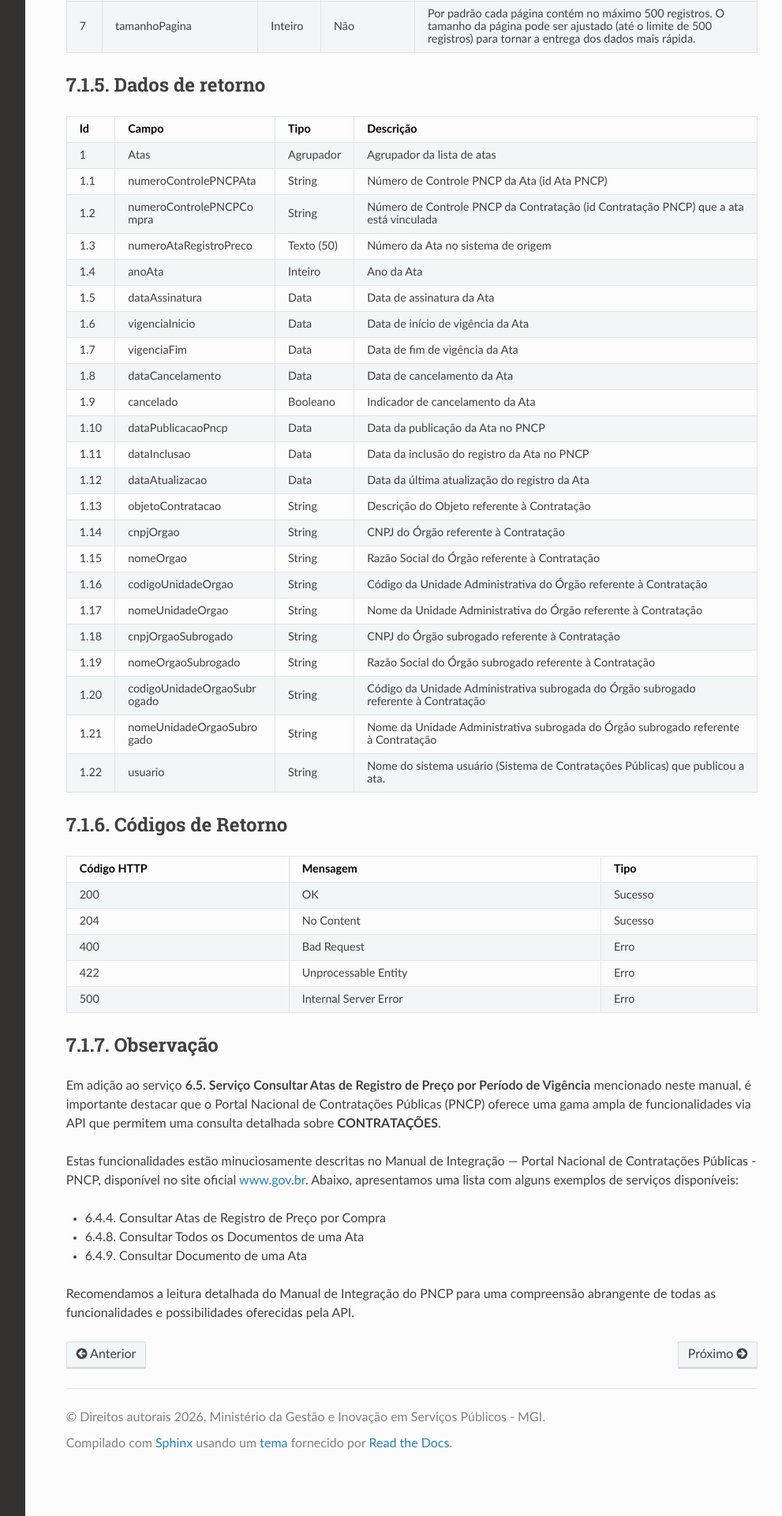
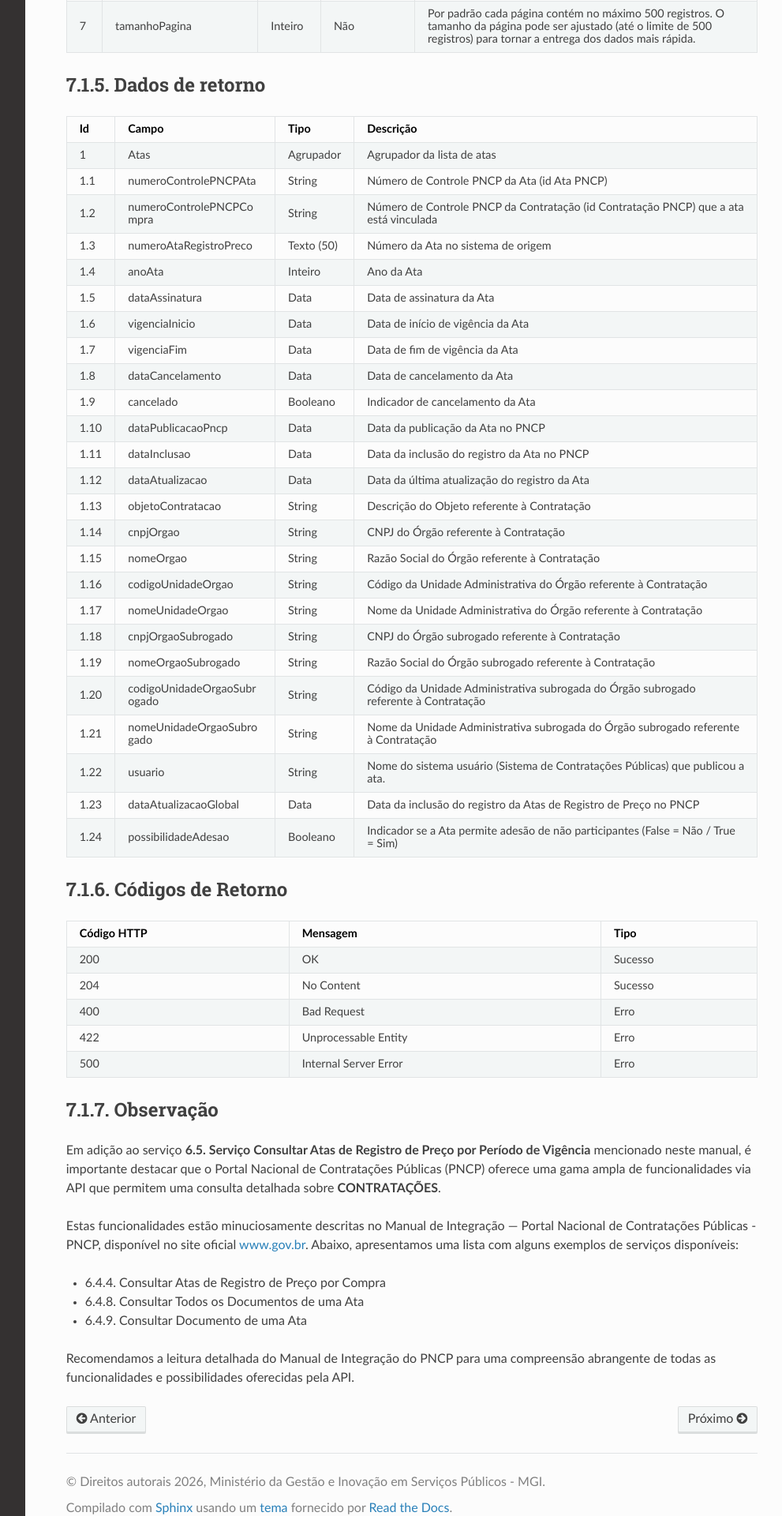
Before and after one commit to sofiaestrelab/Manual-de-Consulta-do-PNCP, a Sphinx documentation site: the page built from docs/source/catalogo_de_servicos/servico_consultar_atas_de_registro_de_preco_por_periodo_de_vigencia.rst, in a window 1280 px wide. Shown: the part 1423-3343 px from the top of the page at 79% size, without its empty margins (268-1259 px from the left). Built offline with Sphinx 7.4.7 and the Read the Docs theme 3.1.0, drawn with Linux system fonts in a browser that asks for light colours.

Commit message:
Update service documentation with new fields
Added fields for global update date and adhesion possibility.

```diff
--- a/docs/source/catalogo_de_servicos/servico_consultar_atas_de_registro_de_preco_por_periodo_de_vigencia.rst
+++ b/docs/source/catalogo_de_servicos/servico_consultar_atas_de_registro_de_preco_por_periodo_de_vigencia.rst
@@ -204,6 +204,14 @@
      - usuario
      - String
      - Nome do sistema usuário (Sistema de Contratações Públicas) que publicou a ata.
+   * - 1.23
+     - dataAtualizacaoGlobal
+     - Data
+     - Data da inclusão do registro da Atas de Registro de Preço no PNCP
+   * - 1.24
+     - possibilidadeAdesao
+     - Booleano
+     - Indicador se a Ata permite adesão de não participantes (False = Não / True = Sim)
 
 Códigos de Retorno
 ~~~~~~~~~~~~~~~~~~
```
